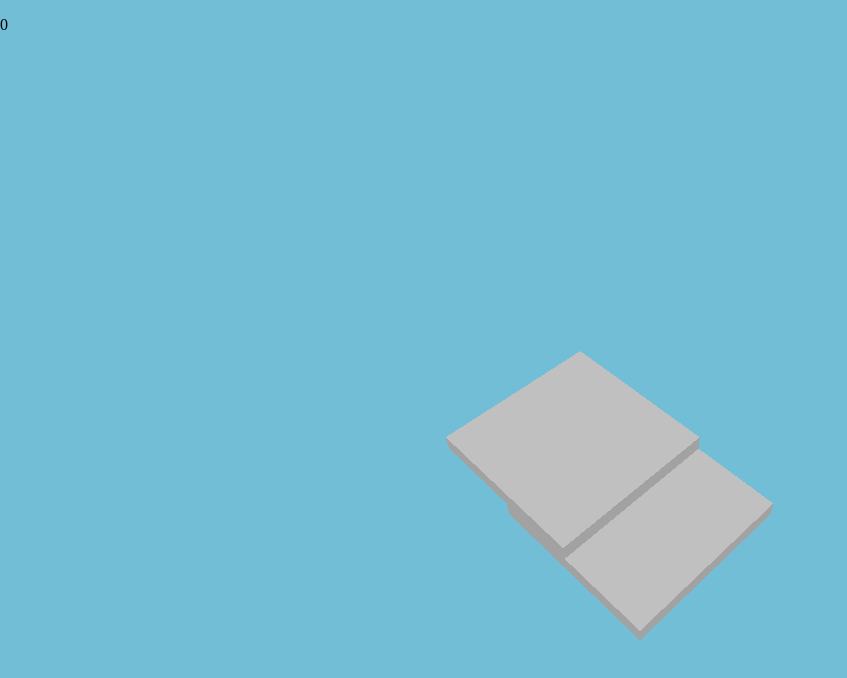
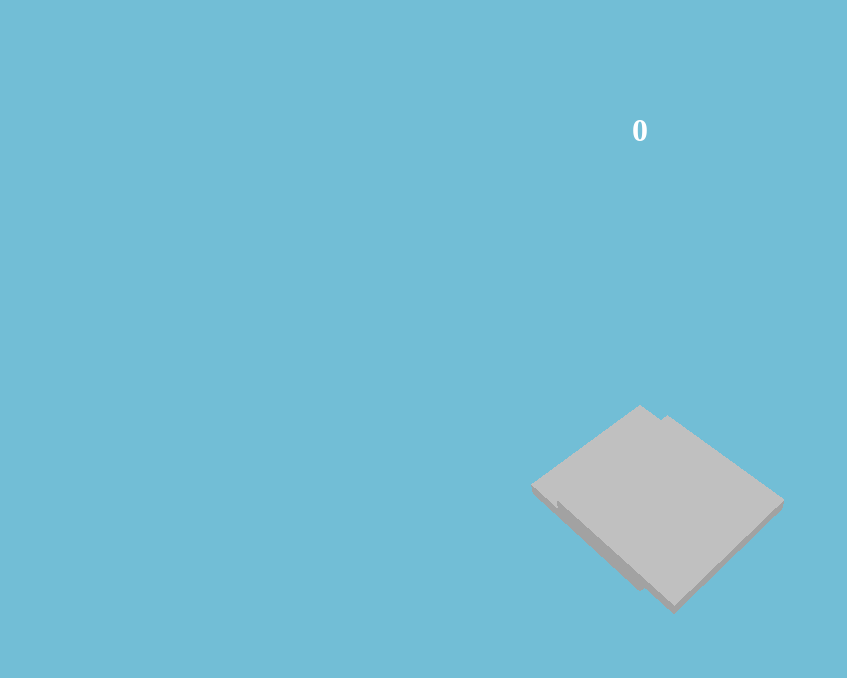
Before and after one commit to plemnoooooo/stack-up, a website built with Vite: page index.html in a window 1280 px wide. Shown: the whole page, without its empty margins (0-847 px from the left). Built offline with nearby package versions, Linux system fonts and the light colour scheme; some packages are replaced by stand-ins of ours; files whose address does not match are found by name.

Commit message:
moved block code into main game code, added speed increment and end game declaration

```diff
--- a/src/Game.ts
+++ b/src/Game.ts
@@ -1,7 +1,6 @@
 import * as THREE from "three";
 import $ from "jquery";
-import { Block } from "./meshes";
-import { clampOutside } from "./utils";
+import { clampOutside, getMeshSides, roundToNearest } from "./utils";
 
 export default class Game {
     static readonly CANVAS_ID = "game-canvas";
@@ -11,13 +10,35 @@
     static readonly NEAR = 0.1;
     static readonly FAR = 1000;
 
-    static readonly CAMERA_TRANSLATION = 20;
-    static readonly CAMERA_TRANSLATION_Y = 30;
+    static readonly CAMERA_X = 24;
+    static readonly CAMERA_Z = 24;
+    static readonly CAMERA_GAME_OVER_Z = -60;
+    static readonly CAMERA_TRANSLATION_Y = 36;
     static readonly CAMERA_DAMPING = 6;
 
+    static readonly LIGHT_X = 20;
+    static readonly LIGHT_Z = 20;
+    static readonly LIGHT_TRANSLATION_Y = 60;
+
+    static readonly BLOCK_STARTING_WIDTH = 10;
+    static readonly BLOCK_STARTING_DEPTH = 10;
+    static readonly BLOCK_HEIGHT = 1;
+    static readonly BLOCK_COLOR = 0xf0f0f0;
+
+    static readonly FIX_POSITION_VALUE = 0.2;
+    static readonly STARTING_MOVE_SPEED = 0.1;
+    static readonly MAX_MOVE_SPEED = 0.4;
+    static readonly MOVE_SPEED_DECREASE = 0.2;
+    static readonly MOVE_SPEED_DECREASE_INTERVAL = 8;
+    static readonly MOVE_DAMPING = 18;
+    static readonly FALL_SPEED = 0.1;
+    static readonly VISIBILITY_DECREASE = 0.04;
+
     static readonly BACKGROUND_COLOR = 0x72bed6;
-    static readonly GRAVITY = 0.1;
     static readonly KEY_TO_STACK_BLOCK = " ";
+
+    gameOver: boolean;
+    movement: number;
 
     canvas!: JQuery<HTMLCanvasElement>;
     score!: JQuery<HTMLParagraphElement>;
@@ -29,16 +50,13 @@
     ambientLight!: THREE.AmbientLight;
     directionalLight!: THREE.DirectionalLight;
 
-    gameOver: boolean;
-    movement: number;
-
-    blocks: Block[];
-    movingBlock!: Block;
-    cutOffBlock!: Block;
+    blocks: THREE.Mesh<THREE.BoxGeometry, THREE.MeshLambertMaterial>[];
+    movingBlock!: THREE.Mesh<THREE.BoxGeometry, THREE.MeshLambertMaterial>;
+    cutOffBlock!: THREE.Mesh<THREE.BoxGeometry, THREE.MeshLambertMaterial>;
 
     constructor() {
+        this.gameOver = false;
         this.movement = 0;
-        this.gameOver = false;
         this.blocks = [];
 
         this.init();
@@ -63,29 +81,30 @@
         this.ambientLight = new THREE.AmbientLight();
         this.directionalLight = new THREE.DirectionalLight();
 
-        this.camera.position.set(Game.CAMERA_TRANSLATION, Game.CAMERA_TRANSLATION_Y,Game.CAMERA_TRANSLATION);
+        this.camera.position.set(Game.CAMERA_X, Game.CAMERA_TRANSLATION_Y, Game.CAMERA_Z);
         this.camera.lookAt(new THREE.Vector3());
-        this.camera.userData.targetY = 1;
+        this.camera.userData.targetY = Game.BLOCK_HEIGHT;
+        this.camera.userData.targetZ = Game.CAMERA_Z;
 
-        this.directionalLight.position.set(20, 60, 20);
+        this.directionalLight.position.set(Game.LIGHT_X, Game.LIGHT_TRANSLATION_Y, Game.LIGHT_Z);
         this.directionalLight.lookAt(new THREE.Vector3());
 
         this.scene.add(this.ambientLight, this.directionalLight);
 
-        const startingBlock = new Block(Block.STARTING_WIDTH, Block.STARTING_DEPTH);
+        const startingBlock = this.createBlock(Game.BLOCK_STARTING_WIDTH, Game.BLOCK_STARTING_DEPTH);
         this.blocks.push(startingBlock);
 
-        this.movingBlock = new Block(0, 0);
+        this.movingBlock = this.createBlock(0, 0);
+        this.movingBlock.userData.speed = Game.STARTING_MOVE_SPEED;
         this.resetMovingBlock();
 
-        this.cutOffBlock = new Block(0, 0);
+        this.cutOffBlock = this.createBlock(0, 0);
         this.cutOffBlock.material.opacity = 0;
         this.cutOffBlock.material.transparent = true;
-        this.cutOffBlock.userData.velocity = 0;
 
         this.scene.add(startingBlock, this.movingBlock, this.cutOffBlock);
 
-        $(window).on("keydown pointerdown", ({ type, key }) => !this.gameOver && !((type === "keydown") && (key !== Game.KEY_TO_STACK_BLOCK)) && this.stackNewBlock());
+        $(window).on("keydown pointerdown", ({ type, key }) => !this.gameOver && !((type === "keydown") && (key !== Game.KEY_TO_STACK_BLOCK)) && this.stackBlock());
     }
 
     animate() {
@@ -93,12 +112,14 @@
         this.updateCutOffBlock();
 
         this.camera.position.y += ((this.camera.userData.targetY + Game.CAMERA_TRANSLATION_Y) - this.camera.position.y) / Game.CAMERA_DAMPING;
+        this.camera.position.z += 1.6 * Math.sin((Math.PI / ((Game.CAMERA_Z - Game.CAMERA_GAME_OVER_Z) * 1.01)) * (this.camera.userData.targetZ - this.camera.position.z));
 
         this.renderer.render(this.scene, this.camera);
         requestAnimationFrame(this.animate.bind(this));
     }
 
     reset() {
+        this.gameOver = false;
         this.movement = 0;
 
         const removedBlocks = this.blocks.splice(1);
@@ -108,21 +129,20 @@
         this.resetMovingBlock();
     }
 
-    stackNewBlock() {
+    stackBlock() {
         const {
             left: l1,
             right: r1,
             front: f1,
             back: b1
-        } = this.movingBlock.getSidePositions();
+        } = getMeshSides(this.movingBlock);
 
         const {
-            top: y,
             left: l2,
             right: r2,
             front: f2,
             back: b2
-        } = this.blocks.slice(-1)[0].getSidePositions();
+        } = getMeshSides(this.blocks.slice(-1)[0]);
 
         const left = THREE.MathUtils.clamp(l1, l2, r2);
         const right = THREE.MathUtils.clamp(r1, l2, r2);
@@ -135,14 +155,13 @@
         this.resetCutOffBlock();
 
         if ([width, depth].some((val) => val <= 0)) {
-            this.movingBlock.visible = false;
-            this.gameOver = true;
+            this.stop();
 
             return;
         };
 
-        const block = new Block(width, depth);
-        block.setPosition(left, y, back);
+        const block = this.createBlock(width, depth);
+        this.moveBlock(block, left, this.movingBlock.position.y, back);
         this.blocks.push(block);
         this.scene.add(block);
 
@@ -153,6 +172,7 @@
         this.score.html(`${+this.score.html()! + scoreIncrement}`);
 
         this.camera.userData.targetY = this.movingBlock.position.y;
+        this.directionalLight.position.y = this.movingBlock.position.y + Game.LIGHT_TRANSLATION_Y;
     }
 
     updateMovingBlock() {
@@ -163,65 +183,98 @@
 
         const isZMoving = !!(this.movement & 2);
         const moveMultiplier = (~this.movement & 1) || -1;
-        const moveStep = Block.MOVE_STEP * moveMultiplier;
+        const moveStep = this.movingBlock.userData.speed * moveMultiplier;
 
-        this.movingBlock.setPosition(x + (moveStep * +!isZMoving), y, z + (moveStep * +isZMoving));
+        this.movingBlock.position.set(x + (moveStep * +!isZMoving), y, z + (moveStep * +isZMoving));
     }
 
     resetMovingBlock() {
         const isZMoving = !!(this.movement & 2);
         const moveMultiplier = (this.movement & 1) || -1;
 
-        const topMostBlock = this.blocks.slice(-1)[0];
-        const { x, y, z } = topMostBlock.position;
-        const { width, depth } = topMostBlock.geometry.parameters;
+        const { left, right, back, front } = getMeshSides(this.blocks.slice(-1)[0]);
+        const width = right - left;
+        const depth = front - back;
 
-        this.movingBlock.setPosition(isZMoving ? x : moveMultiplier * 10, y + Block.HEIGHT, isZMoving ? moveMultiplier * 10 : z);
+        this.moveBlock(this.movingBlock, isZMoving ? left : moveMultiplier * Game.BLOCK_STARTING_WIDTH, this.movingBlock.position.y + Game.BLOCK_HEIGHT, isZMoving ? moveMultiplier * Game.BLOCK_STARTING_DEPTH : back);
+        this.resizeBlock(this.movingBlock, width, depth);
 
-        const newGeometry = new THREE.BoxGeometry(width, Block.HEIGHT, depth);
-        this.movingBlock.geometry.copy(newGeometry);
-        this.movingBlock.geometry.translate(width / 2, 0, depth / 2);
+        this.movingBlock.userData.speed += (Game.MAX_MOVE_SPEED - this.movingBlock.userData.speed) / Game.MOVE_DAMPING;
+        this.movingBlock.userData.speed /= 1 + (+!(this.movingBlock.position.y % Game.MOVE_SPEED_DECREASE_INTERVAL) * Game.MOVE_SPEED_DECREASE);
     }
 
     updateCutOffBlock() {
         if (this.cutOffBlock.material.opacity <= 0) return;
-
-        this.cutOffBlock.userData.velocity -= Game.GRAVITY;
-        this.cutOffBlock.position.y += this.cutOffBlock.userData.velocity;
-
-        this.cutOffBlock.material.opacity += Block.OPACITY_STEP;
-        this.cutOffBlock.material.needsUpdate = true;
+        this.cutOffBlock.position.y -= Game.FALL_SPEED;
+        this.cutOffBlock.material.opacity -= Game.VISIBILITY_DECREASE;
     }
 
     resetCutOffBlock() {
+        const isZMoving = !!(this.movement & 2);
+
         const {
             left: l1,
             right: r1,
             front: f1,
             back: b1
-        } = this.movingBlock.getSidePositions();
+        } = getMeshSides(this.movingBlock);
 
         const {
             left: l2,
             right: r2,
-            bottom: y,
             front: f2,
             back: b2
-        } = this.blocks.slice(-1)[0].getSidePositions();
+        } = getMeshSides(this.blocks.slice(-1)[0]);
 
         const left = clampOutside(l1, l2, r2);
         const right = clampOutside(r1, l2, r2, true);
         const front = clampOutside(f1, b2, f2, true);
         const back = clampOutside(b1, b2, f2);
 
-        const width = right - left;
-        const depth = front - back;
+        const width = isZMoving ? this.movingBlock.geometry.parameters.width : right - left;
+        const depth = isZMoving ? front - back : this.movingBlock.geometry.parameters.depth;
 
-        this.cutOffBlock.setPosition(left, y, back);
-        this.cutOffBlock.userData.velocity = 0;
+        this.moveBlock(this.cutOffBlock, isZMoving ? this.movingBlock.position.x : left, this.movingBlock.position.y, isZMoving ? back : this.movingBlock.position.z);
+        this.resizeBlock(this.cutOffBlock, width, depth);
 
-        this.cutOffBlock.geometry.copy(new THREE.BoxGeometry(width, Block.HEIGHT, depth));
         this.cutOffBlock.material.opacity = 1;
+    }
+
+    createBlock(width: number, depth: number) {
+        width = roundToNearest(width, Game.FIX_POSITION_VALUE);
+        depth = roundToNearest(depth, Game.FIX_POSITION_VALUE);
+
+        const geometry = new THREE.BoxGeometry(width, Game.BLOCK_HEIGHT, depth);
+        const material = new THREE.MeshLambertMaterial({ color: Game.BLOCK_COLOR });
+
+        geometry.translate(width / 2, 0, depth / 2);
+
+        return new THREE.Mesh(geometry, material);
+    }
+
+    moveBlock(block: THREE.Mesh, x: number, y: number, z: number) {
+        x = roundToNearest(x, Game.FIX_POSITION_VALUE);
+        y = roundToNearest(y, Game.FIX_POSITION_VALUE);
+        z = roundToNearest(z, Game.FIX_POSITION_VALUE);
+
+        block.position.set(x, y, z);
+    }
+
+    resizeBlock(block: THREE.Mesh, width: number, depth: number) {
+        width = roundToNearest(width, Game.FIX_POSITION_VALUE);
+        depth = roundToNearest(depth, Game.FIX_POSITION_VALUE);
+
+        block.geometry.copy(new THREE.BoxGeometry(width, Game.BLOCK_HEIGHT, depth));
+        block.geometry.translate(width / 2, 0, depth / 2);
+    }
+
+    stop() {
+        this.gameOver = true;
+        this.movingBlock.visible = false;
+
+        setTimeout(() => {
+            this.camera.userData.targetZ = Game.CAMERA_GAME_OVER_Z;
+        }, 2000);
     }
 
     onResize() {
--- a/src/index.ts
+++ b/src/index.ts
@@ -5,4 +5,4 @@
 
 eruda.init();
 
-new Game();
+window.addEventListener("DOMContentLoaded", () => new Game());
--- a/src/meshes/Block.ts
+++ /dev/null
@@ -1,46 +0,0 @@
-import * as THREE from "three";
-
-export class Block extends THREE.Mesh<THREE.BoxGeometry, THREE.MeshLambertMaterial> {
-    static readonly STARTING_WIDTH = 10;
-    static readonly STARTING_DEPTH = 10;
-    static readonly HEIGHT = 1;
-    static readonly DECIMAL_POINTS = 1;
-
-    static readonly MOVE_STEP = 0.1;
-    static readonly OPACITY_STEP = -0.02;
-    static readonly COLOR = 0xf0f0f0;
-
-    constructor(width: number, depth: number) {
-        width = +width.toFixed(Block.DECIMAL_POINTS);
-        depth = +depth.toFixed(Block.DECIMAL_POINTS);
-
-        const geometry = new THREE.BoxGeometry(width, Block.HEIGHT, depth);
-        const material = new THREE.MeshLambertMaterial({ color: Block.COLOR });
-
-        geometry.translate(width / 2, 0, depth / 2);
-
-        super(geometry, material);
-    }
-
-    getSidePositions() {
-        const { x, y, z } = this.position;
-        const { width, height, depth } = this.geometry.parameters;
-
-        return {
-            top: y + height,
-            left: x,
-            bottom: y,
-            right: x + width,
-            front: z + depth,
-            back: z
-        };
-    }
-
-    setPosition(x: number, y: number, z: number) {
-        x = +x.toFixed(Block.DECIMAL_POINTS);
-        y = +y.toFixed(Block.DECIMAL_POINTS);
-        z = +z.toFixed(Block.DECIMAL_POINTS);
-
-        this.position.set(x, y, z);
-    }
-}
--- a/src/meshes/index.ts
+++ /dev/null
@@ -1 +0,0 @@
-export { Block } from "./Block";
--- a/src/style.css
+++ b/src/style.css
@@ -1,3 +1,8 @@
+@font-face {
+    font-family: "Quicksand";
+    src: url("static/fonts/Quicksand-Regular.ttf");
+}
+
 html,
 body {
     overflow: hidden;
@@ -14,5 +19,21 @@
     top: 0;
     left: 0;
 
+    width: 100%;
+    height: 100%;
+
     z-index: 10;
 }
+
+#score {
+    position: absolute;
+    top: 10%;
+    left: 50%;
+
+    font-family: "Quicksand";
+    font-size: 2rem;
+    font-weight: 600;
+    -webkit-text-fill-color: white;
+
+    transform: translateX(-50%);
+}
--- /dev/null
+++ b/src/utils/getMeshSides.ts
@@ -0,0 +1,21 @@
+import * as THREE from "three";
+
+export function getMeshSides({ position, geometry }: THREE.Mesh<THREE.BoxGeometry>) {
+    geometry.computeBoundingBox();
+    geometry.boundingBox!.translate(position);
+
+    const { min, max } = geometry.boundingBox!;
+    const {
+        x: left,
+        y: bottom,
+        z: back
+    } = min;
+
+    const {
+        x: right,
+        y: top,
+        z: front
+    } = max;
+
+    return { top, left, bottom, right, front, back };
+}
--- a/src/utils/index.ts
+++ b/src/utils/index.ts
@@ -1 +1,3 @@
 export { clampOutside } from "./clampOutside";
+export { getMeshSides } from "./getMeshSides";
+export { roundToNearest } from "./roundToNearest";
--- /dev/null
+++ b/src/utils/roundToNearest.ts
@@ -0,0 +1,5 @@
+export function roundToNearest(x: number, step: number) {
+    const remainder = x % step;
+
+    return x - remainder + (step * +(remainder >= step / 2));
+}
```
Also changed, not shown: public/static/fonts/Quicksand-Regular.ttf (added).
